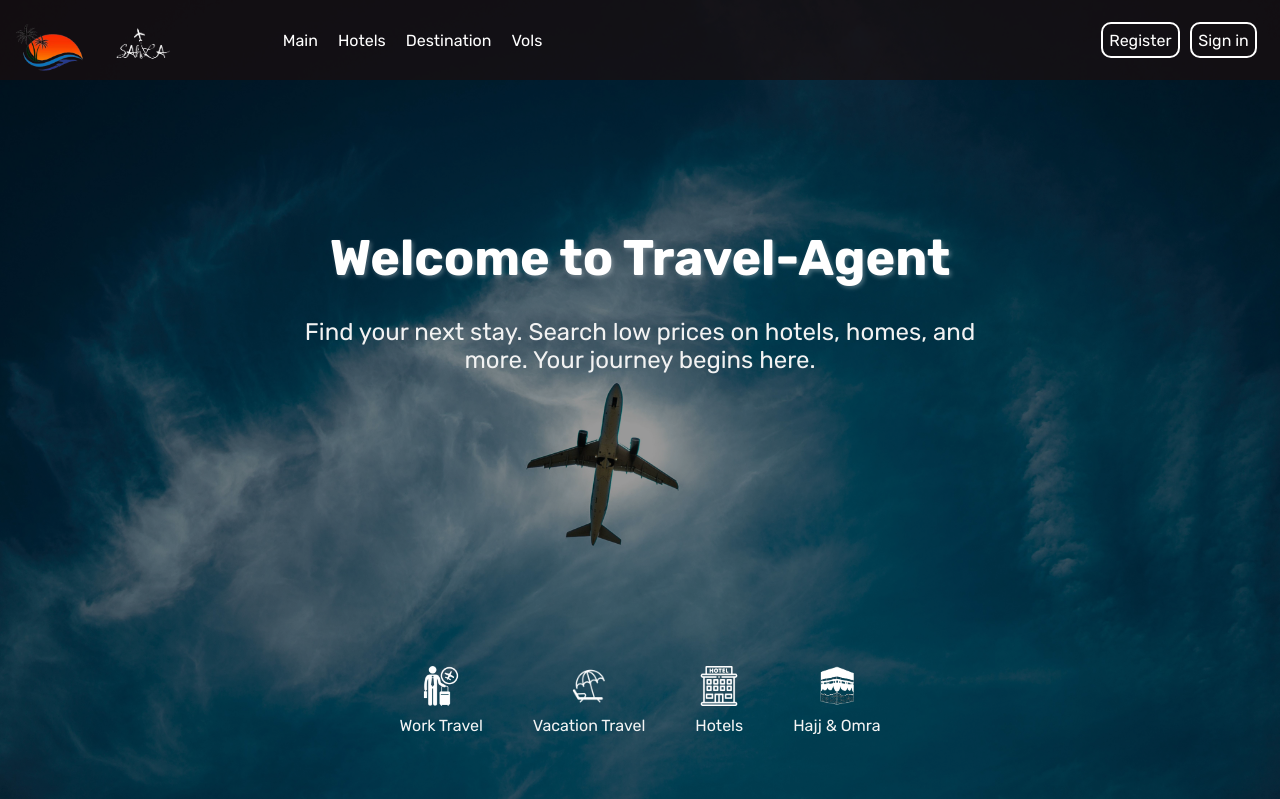
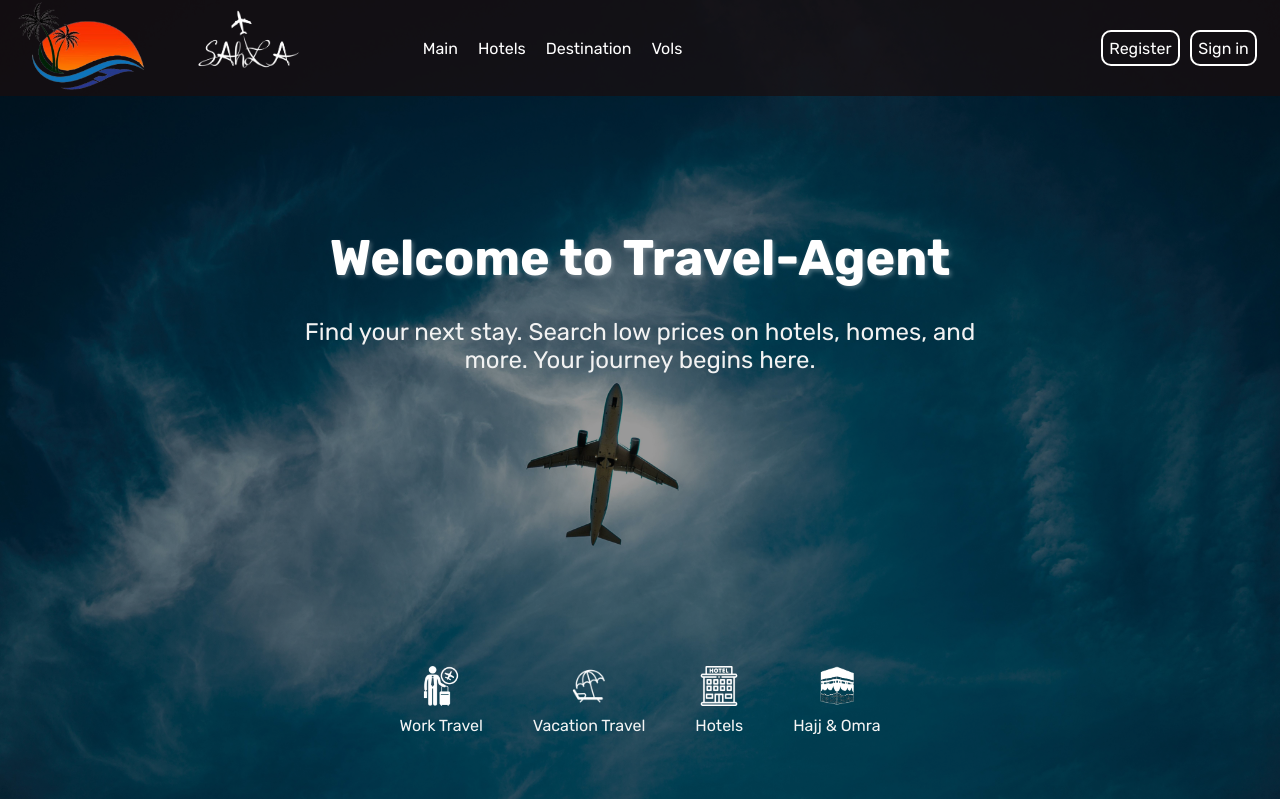
Before and after one commit to iamAbdo/S4, a PHP site: page /index.php in a window 1280 px wide. Shown: the top 799 px of the page. Run offline with PHP 8.4, Linux system fonts and the light colour scheme.

Commit message:
rani n5rb

```diff
--- a/assets/css/header.css
+++ b/assets/css/header.css
@@ -11,14 +11,13 @@ a{
     text-decoration: none;
 }
 
-.header{
-    background: rgba(26, 14, 14,0.7);
+header{
+    background-color: rgba(26, 14, 14,0.7);
     position: fixed;
     top: 0;
-    left: 0;
     display: flex;
     justify-content: space-between;
-    height: 10vh;
+    height: 12vh;
     width: 100vw;
     padding: 0 1vw;
     align-items: center;
@@ -56,9 +55,11 @@ a{
 
 .logo img {
     height: 10vh;
-    min-height: 30px;
+    min-height: 3px;
     width: auto;
+    height: 150px;
     transition: 0.3s;
+    margin-bottom: -35px;
 }
 
 .logo_name a{
--- a/assets/css/styles.css
+++ b/assets/css/styles.css
@@ -8,7 +8,7 @@ body{
     min-height: 100vh;
     padding: 0px;
     margin: 0px;
-    z-index: -3;logo
+    z-index: -3;
     background-color: #154d52;
     background: linear-gradient(to bottom, #154d52 ,#177b8b);
 
```
